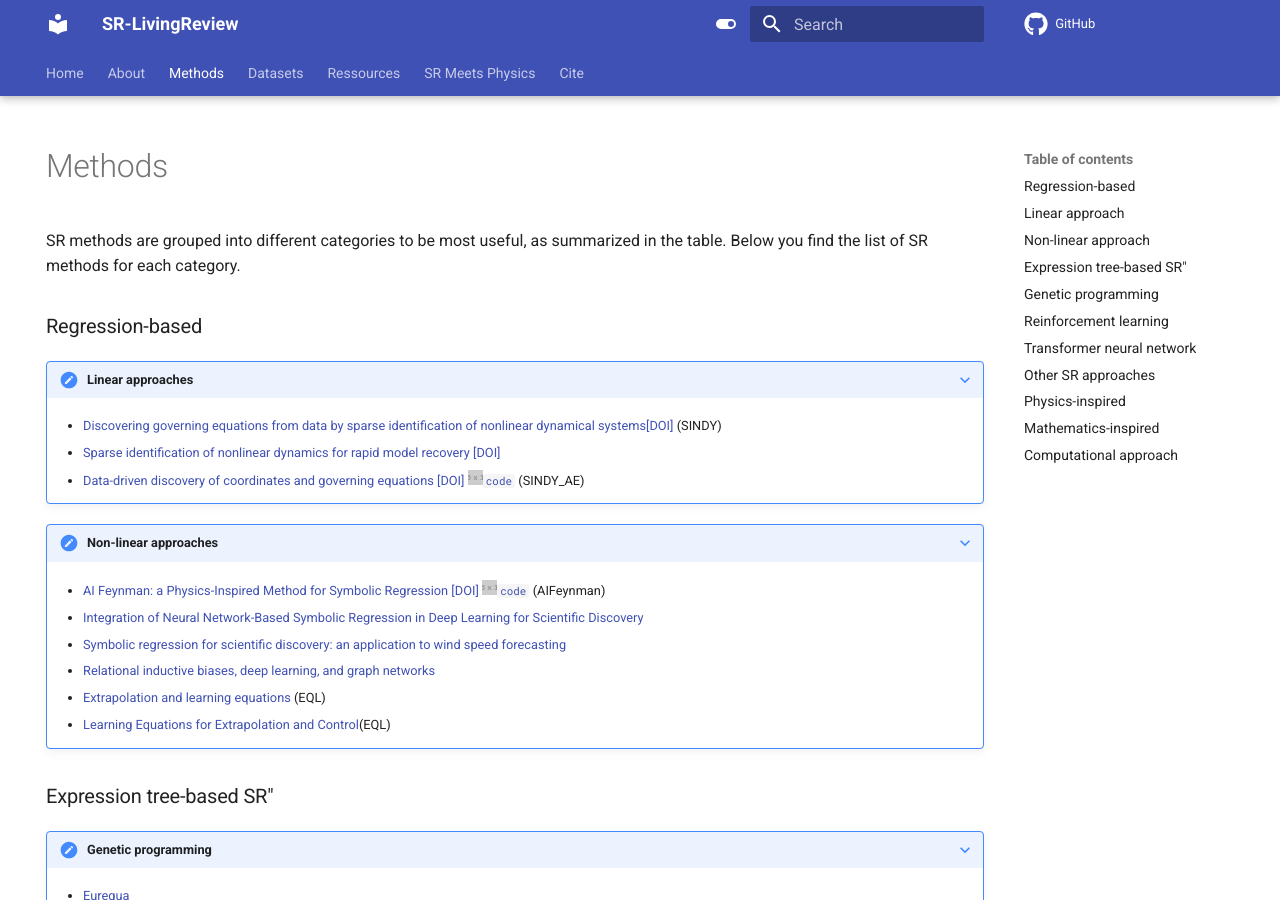
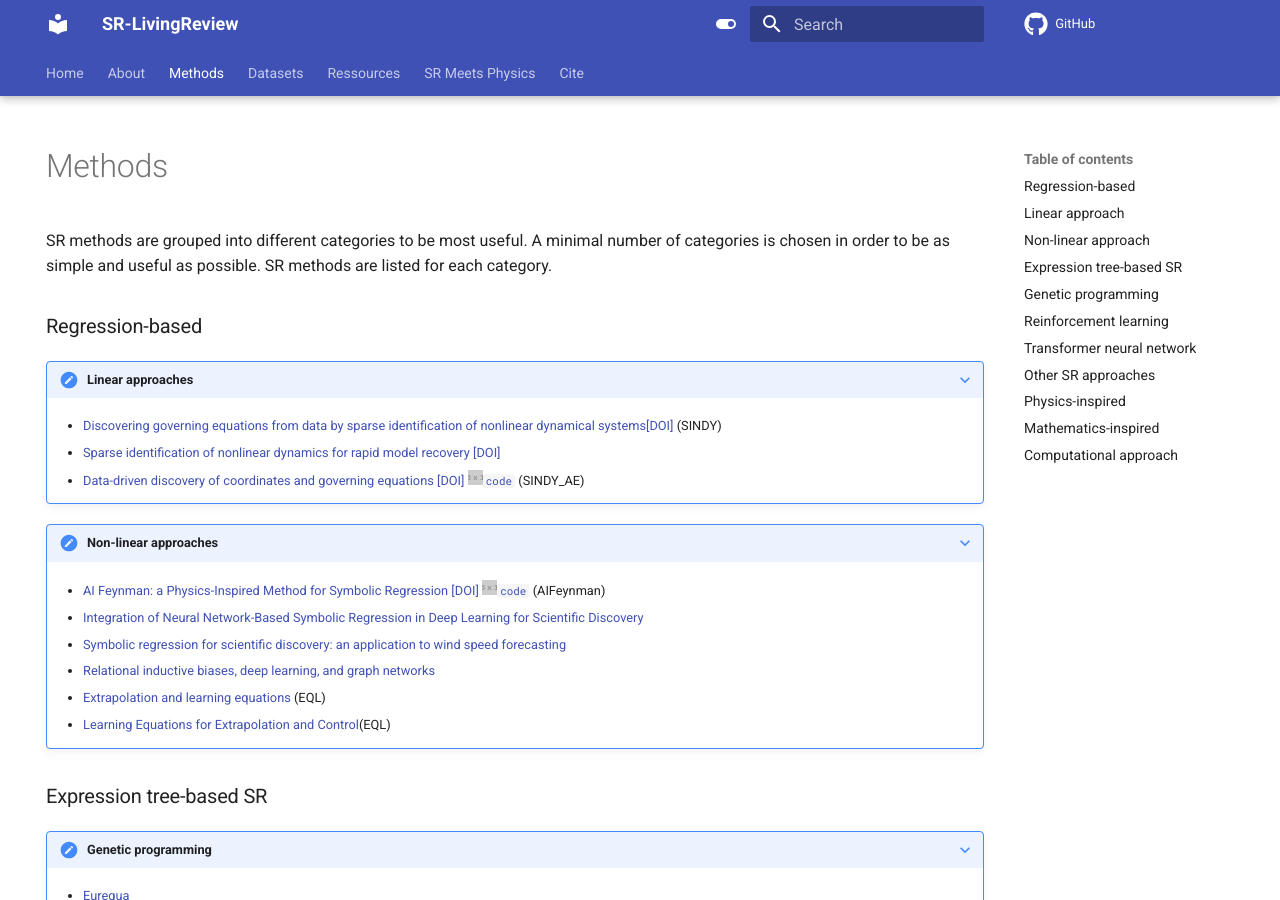
Before and after one commit to nmakke/SR-LivingReview, an MkDocs documentation site: the page built from docs/methods.md, in a window 1280 px wide and 900 px high. Built offline with MkDocs 1.6.1 and Material for MkDocs 9.7.7, drawn with Linux system fonts in a browser that asks for light colours; formulas are drawn with MathJax 3; comment, search, counter and statistics services are not loaded.

Commit message:
Update methods.md

```diff
--- a/docs/methods.md
+++ b/docs/methods.md
@@ -3,8 +3,9 @@ hide:
   - navigation
 ---
 
-SR methods are grouped into different categories to be most useful, as summarized in the table.
-Below you find the list of SR methods for each category.
+SR methods are grouped into different categories to be most useful. A minimal number of categories is chosen in order to be as simple and useful as possible.
+SR methods are listed for each category.
+
 <!--**Regression-based** SR methods assume a predefined model structure. In this category, the linear approach formulates the SR problem as a system of linear equations, whereas the non-linear approach relies on multi-layer perceptron (MLP) to solve it. In both cases, the models' parameters are learned.<be>-->
 <!-- ´**Expression tree-based** SR methods treat mathematical equations as unary-binary trees whose internal nodes are mathematical operators (algebraic operators $\{+, -, \times, \div\}$,  analytical functions $\{\cos,\sin,\tan,\exp,\log,\mathrm{sqrt},\mathrm{etc}\}$) and terminal nodes are constants and state variables. This category comprises GP-based SR, RL-based SR, and TNN-based SR.<br>-->
 <!--  **Other SR approaches** category includes methods inspired by other disciplines, such as physics and mathematics, to solve the SR problem.-->
@@ -43,7 +44,7 @@ Below you find the list of SR methods for each category.
     * [Extrapolation and learning equations](https://arxiv.org/pdf/1610.02995.pdf) (EQL)
     * [Learning Equations for Extrapolation and Control](http://proceedings.mlr.press/v80/sahoo18a/sahoo18a.pdf)(EQL$_\div$)
 
-### Expression tree-based SR"
+### Expression tree-based SR
 
 ???+ note "Genetic programming"
     <div class="meta_for_parser tablespecs"
```
